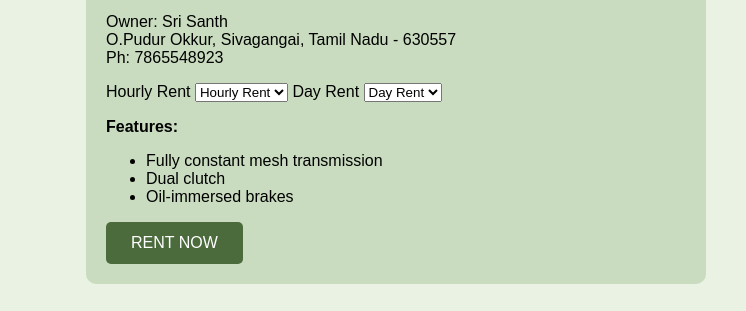
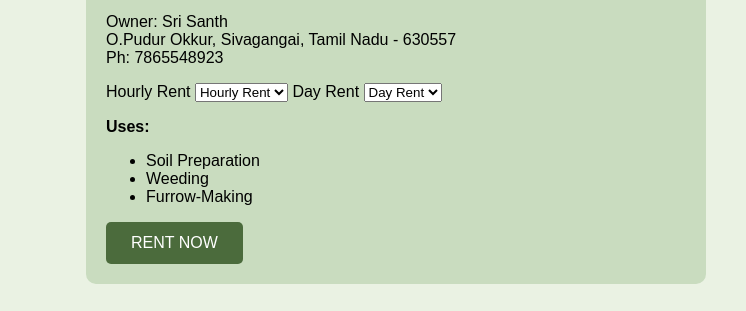
Before and after one commit to shaheenaffrah-jpg/green-lease, a plain HTML site: page hoe.html in a window 1280 px wide. Shown: the part 126-437 px from the top of the page, 534-1280 px from the left. Drawn offline with Linux system fonts and the light colour scheme.

Commit message:
Update hoe.html

```diff
--- a/hoe.html
+++ b/hoe.html
@@ -37,11 +37,11 @@
         <option>₹500/day</option>
       </select>
 
-      <p><strong>Features:</strong></p>
+      <p><strong>Uses:</strong></p>
       <ul>
-        <li>Fully constant mesh transmission</li>
-        <li>Dual clutch</li>
-        <li>Oil-immersed brakes</li>
+        <li>Soil Preparation </li>
+        <li>Weeding</li>
+        <li>Furrow-Making</li>
       </ul>
 
       <!-- Rent Now Button -->
```
